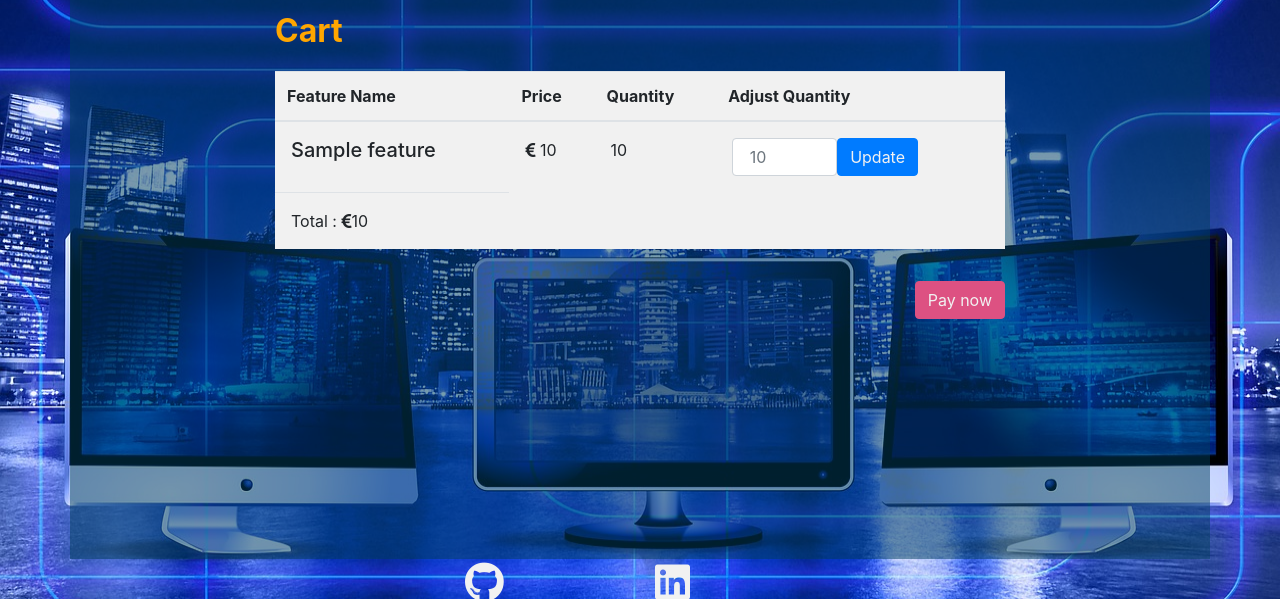
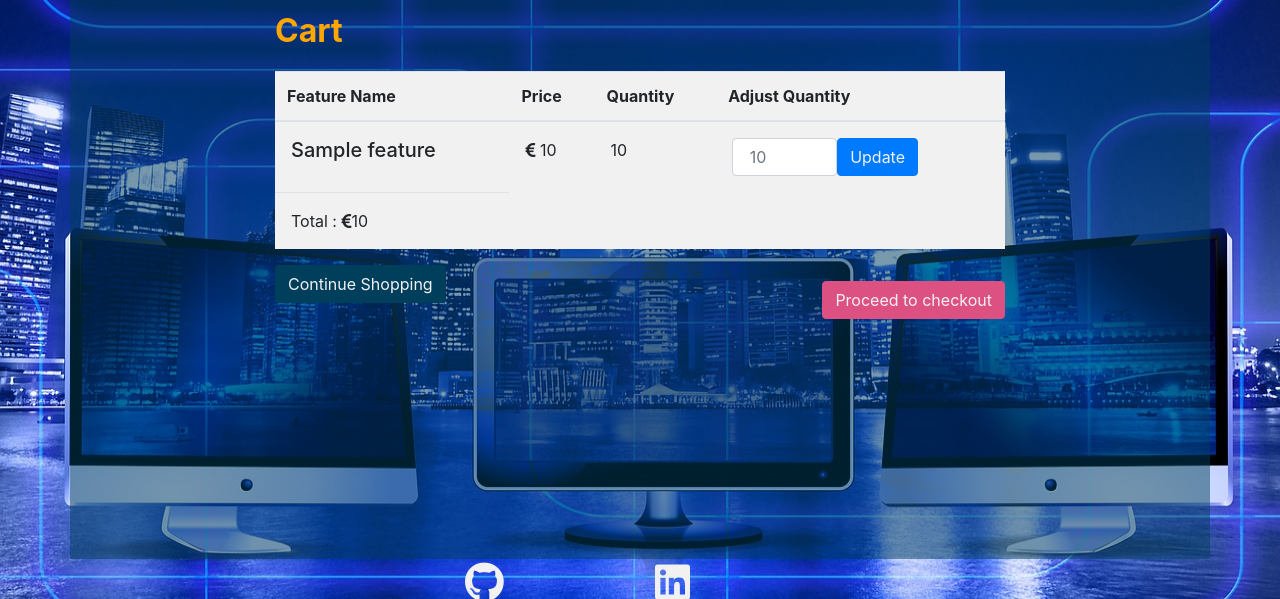
Before and after one commit to LibbyH52/Unicorn-Attractor, a Django app: template cart/templates/cart/cart.html in a window 1280 px wide. Shown: the part 95-694 px from the top of the page. Run offline with Django 3.2, Linux system fonts and the light colour scheme; the template is opened without the code that fills it: most values are stand-ins (such as "Sample title", 1, 10 or a date in 2020); some libraries are stand-ins or nearby versions; some web fonts are replaced.

Commit message:
Update 'view_cart' to render cart template instead of redirect back to features. Added button to cart template to allow user to(go back to features) 'continue shopping'

```diff
--- a/cart/templates/cart/cart.html
+++ b/cart/templates/cart/cart.html
@@ -52,8 +52,11 @@
             </div>
         </div>
         <div class="row">
-            <div class="col-12 offset-md-1 col-md-10 offset-lg-2 col-lg-8">
-                <a class="btn btn-add" href="{% url 'checkout' %}" role="button">Pay now</a>
+            <div class="col-12 col-md-6 offset-lg-2 col-lg-4">
+                <a class="btn btn-cancel" href="{% url 'get_features' %}" role="button">Continue Shopping</a>
+            </div>
+            <div class="col-12 col-md-6 col-lg-4">
+                <a class="btn btn-add" href="{% url 'checkout' %}" role="button">Proceed to checkout</a>
             </div>
         </div>
     {% else %}
--- a/cart/views.py
+++ b/cart/views.py
@@ -17,7 +17,7 @@ def add_to_cart(request, id):
     cart = request.session.get('cart', {})
     cart[id] = cart.get(id, quantity)
     request.session['cart'] = cart
-    return redirect(reverse('get_features'))
+    return render(request, 'cart/cart.html', {'cart': cart})
 
 def adjust_cart(request, id):
     """
```
